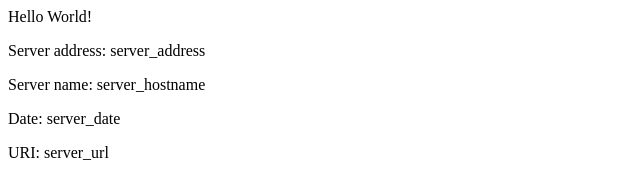
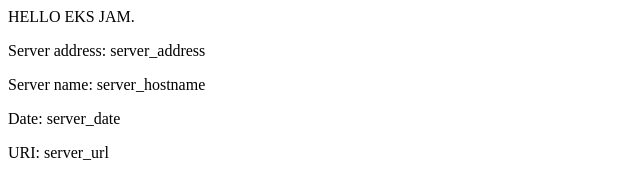
Before and after one commit to sanghyup513/eks-example, a plain HTML site: page src/index.html in a window 1280 px wide. Shown: the full height of the page, 0-640 px from the left. Drawn offline with Linux system fonts and the light colour scheme.

Commit message:
Update index.html

```diff
--- a/src/index.html
+++ b/src/index.html
@@ -2,7 +2,7 @@
 <title>HELLO EKS JAM.</title>
 </head>
 <div class="info">
-<h>Hello World!</h>
+<h>HELLO EKS JAM.</h>
 <p><span>Server&nbsp;address:</span> <span>server_address</span></p>
 <p><span>Server&nbsp;name:</span> <span>server_hostname</span></p>
 <p class="smaller"><span>Date:</span> <span>server_date</span></p>
```
